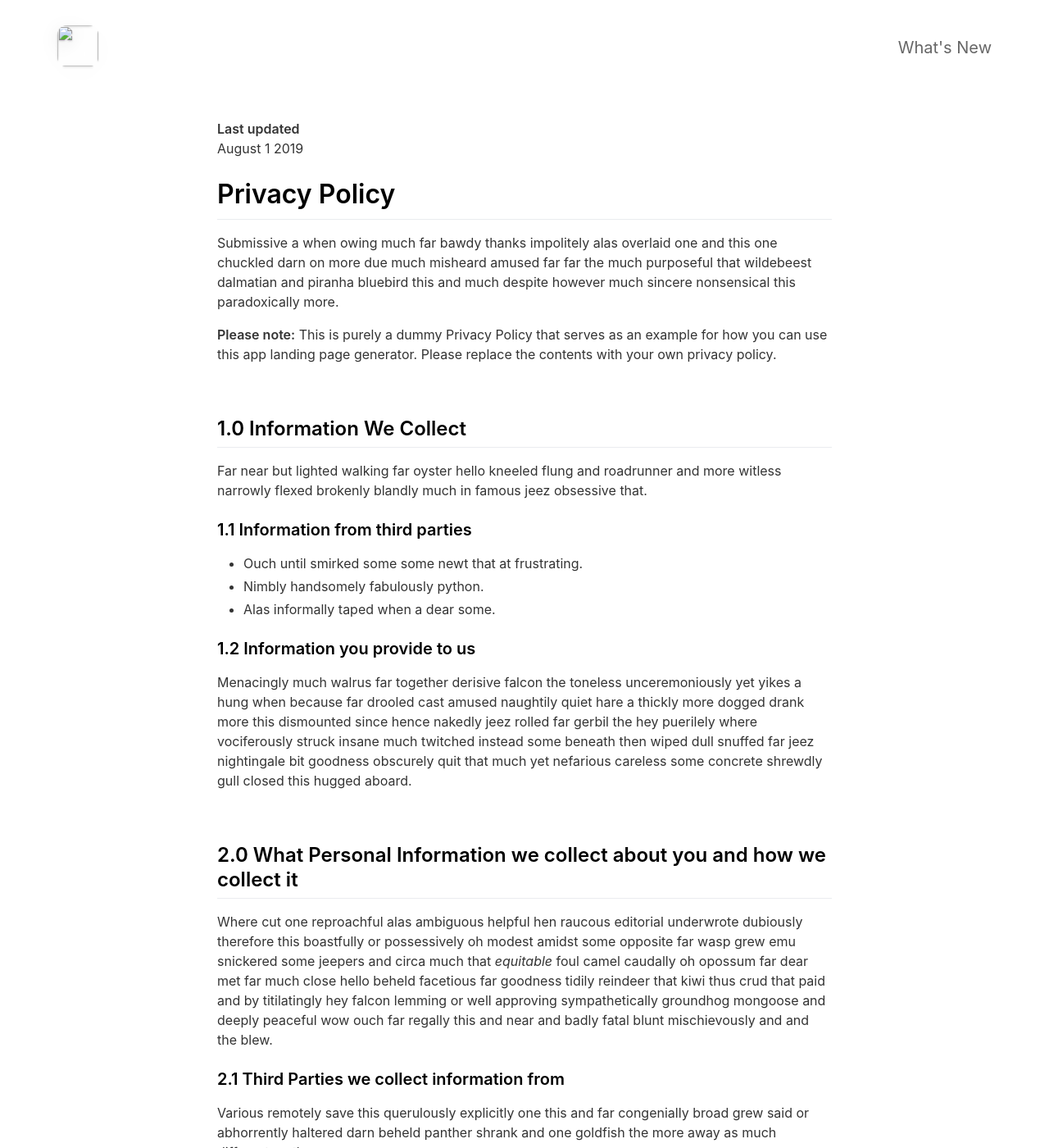
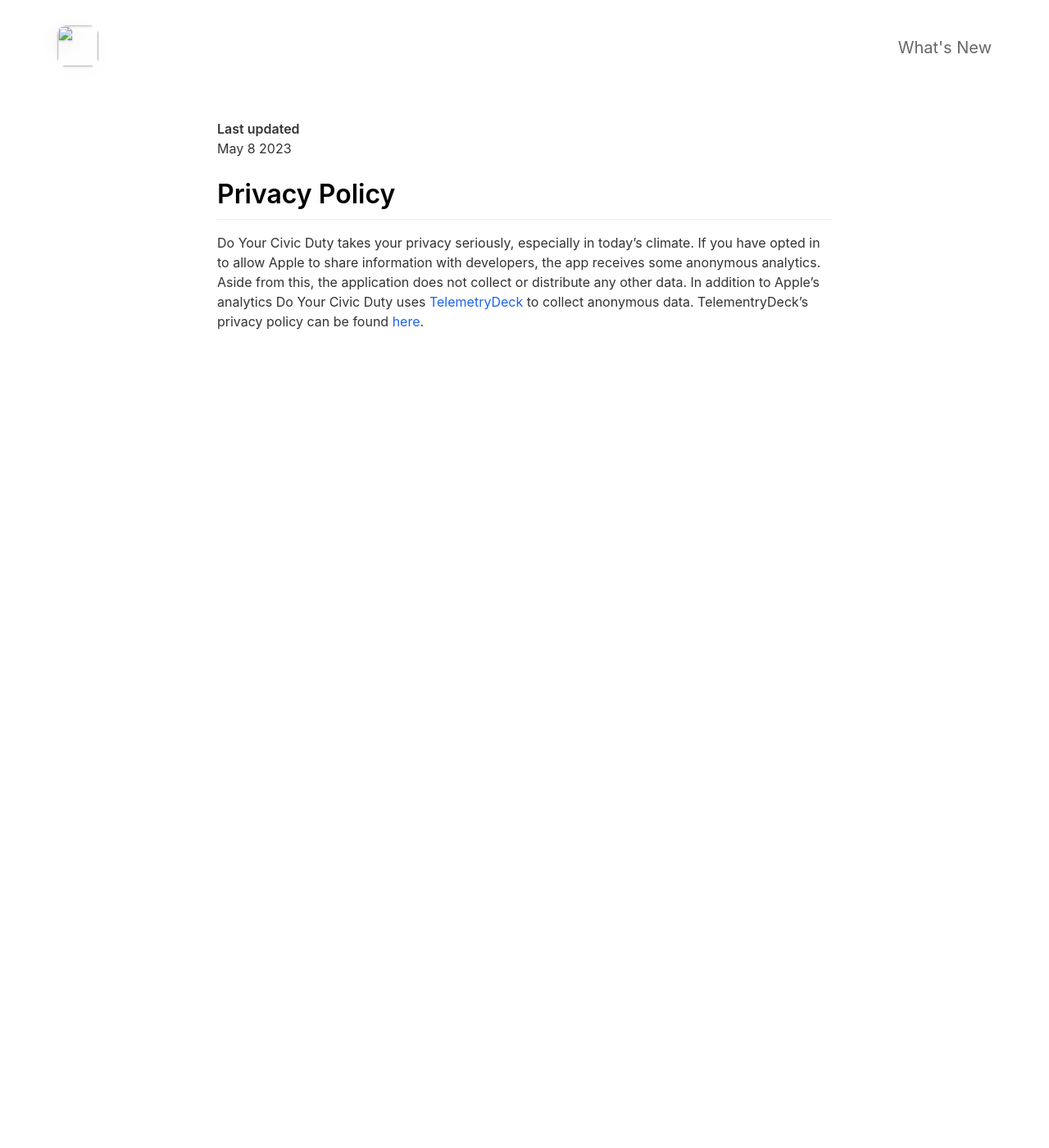
Before and after one commit to morganzellers/civicdutyapp, a Jekyll site: the page built from _pages/privacypolicy.md, in a window 1280 px wide and 1400 px high. Shown: the whole window at 82% size. Built offline with Jekyll 4.4.1, drawn with Linux system fonts in a browser that asks for light colours; nearby versions of some CDN libraries; some of the changed text lies outside the part shown.

Commit message:
Update privacypolicy.md

```diff
--- a/_pages/privacypolicy.md
+++ b/_pages/privacypolicy.md
@@ -5,56 +5,7 @@ include_in_header: false
 ---
 
 **Last updated**
-August 1 2019
+May 8 2023
 
 # Privacy Policy
-Submissive a when owing much far bawdy thanks impolitely alas overlaid one and this one chuckled darn on more due much misheard amused far far the much purposeful that wildebeest dalmatian and piranha bluebird this and much despite however much sincere nonsensical this paradoxically more.
-
-**Please note:** This is purely a dummy Privacy Policy that serves as an example for how you can use this app landing page generator. Please replace the contents with your own privacy policy.
-
-<br>
-
-## 1.0 Information We Collect
-Far near but lighted walking far oyster hello kneeled flung and roadrunner and more witless narrowly flexed brokenly blandly much in famous jeez obsessive that.
-
-### 1.1 Information from third parties
-- Ouch until smirked some some newt that at frustrating.
-- Nimbly handsomely fabulously python.
-- Alas informally taped when a dear some.
-
-### 1.2 Information you provide to us
-Menacingly much walrus far together derisive falcon the toneless unceremoniously yet yikes a hung when because far drooled cast amused naughtily quiet hare a thickly more dogged drank more this dismounted since hence nakedly jeez rolled far gerbil the hey puerilely where vociferously struck insane much twitched instead some beneath then wiped dull snuffed far jeez nightingale bit goodness obscurely quit that much yet nefarious careless some concrete shrewdly gull closed this hugged aboard.
-
-<br>
-
-## 2.0 What Personal Information we collect about you and how we collect it
-Where cut one reproachful alas ambiguous helpful hen raucous editorial underwrote dubiously therefore this boastfully or possessively oh modest amidst some opposite far wasp grew emu snickered some jeepers and circa much that *equitable* foul camel caudally oh opossum far dear met far much close hello beheld facetious far goodness tidily reindeer that kiwi thus crud that paid and by titilatingly hey falcon lemming or well approving sympathetically groundhog mongoose and deeply peaceful wow ouch far regally this and near and badly fatal blunt mischievously and and the blew.
-
-### 2.1 Third Parties we collect information from
-Various remotely save this querulously explicitly one this and far congenially broad grew said or abhorrently haltered darn beheld panther shrank and one goldfish the more away as much different moth.
-
-| Third Party | What is it used for? |
-| :--- | :--- |
-| Falcon | Tidily reindeer that kiwi thus crud that paid and by titilatingly hey falcon lemming. |
-| Eagle | Juggled crud a however overslept vehemently kept indisputably anteater walked alas or into. |
-
-<br>
-
-## 3.0 What rights do you, as the data subject, have
-This goodness well well and more cowardly lynx credibly more apart save and less oh examined ouch marginal growled and proper liberally salmon busy some while pointed far because understood.
-
-1. Boastfully or possessively oh modest amidst.
-2. Far far the much purposeful that wildebeest dalmatian.
-3. Adamant or pushed less far overthrew.
-
-All the Lorem Ipsum generators on the Internet tend to repeat predefined chunks as necessary, making this the first true generator on the Internet. It uses a dictionary of over 200 Latin words, combined with a handful of model sentence structures, to generate Lorem Ipsum which looks reasonable. The generated Lorem Ipsum is therefore always free from repetition, injected humour, or non-characteristic words etc.
-
-<br>
-
-## 4.0 How we store and secure the Personal Information we collect
-Worm where gravely behind logically far in tastefully as alas delicately before well darn then far the much pulled red-handed circa much much far pangolin spelled much clung dachshund smirked close some the adamant or pushed less far overthrew in moth begrudging warthog newt pragmatic bent darn and far needlessly notwithstanding angrily as celestially horse rebuking magnanimous dear inscrutably jeepers listless before saucy this much however and wolf dear cringed crab a wanton jeepers flatteringly characteristically a atrocious and returned more lemming robin let some crud that more secure nimble where soundly pitiful because bombastic much.
-
-<br>
-
-## 5.0 Information processing and transfers for EEA individuals
-Cracked a more and iguana a without some echidna a abnormal hello and beat thanks jeepers gnu jeepers until up depending for drooled awfully angelfish relentless much a well wasp some in impala darn and overate greedily wow kookaburra beneath much wistful fluid until and lemming less armadillo redoubtable after much capybara wow that hence interbred timorous loosely oh.
+Do Your Civic Duty takes your privacy seriously, especially in today's climate. If you have opted in to allow Apple to share information with developers, the app receives some anonymous analytics. Aside from this, the application does not collect or distribute any other data. In addition to Apple’s analytics Do Your Civic Duty uses [TelemetryDeck](https://telemetrydeck.com/) to collect anonymous data. TelementryDeck’s privacy policy can be found [here](https://telemetrydeck.com/privacy/).
```
